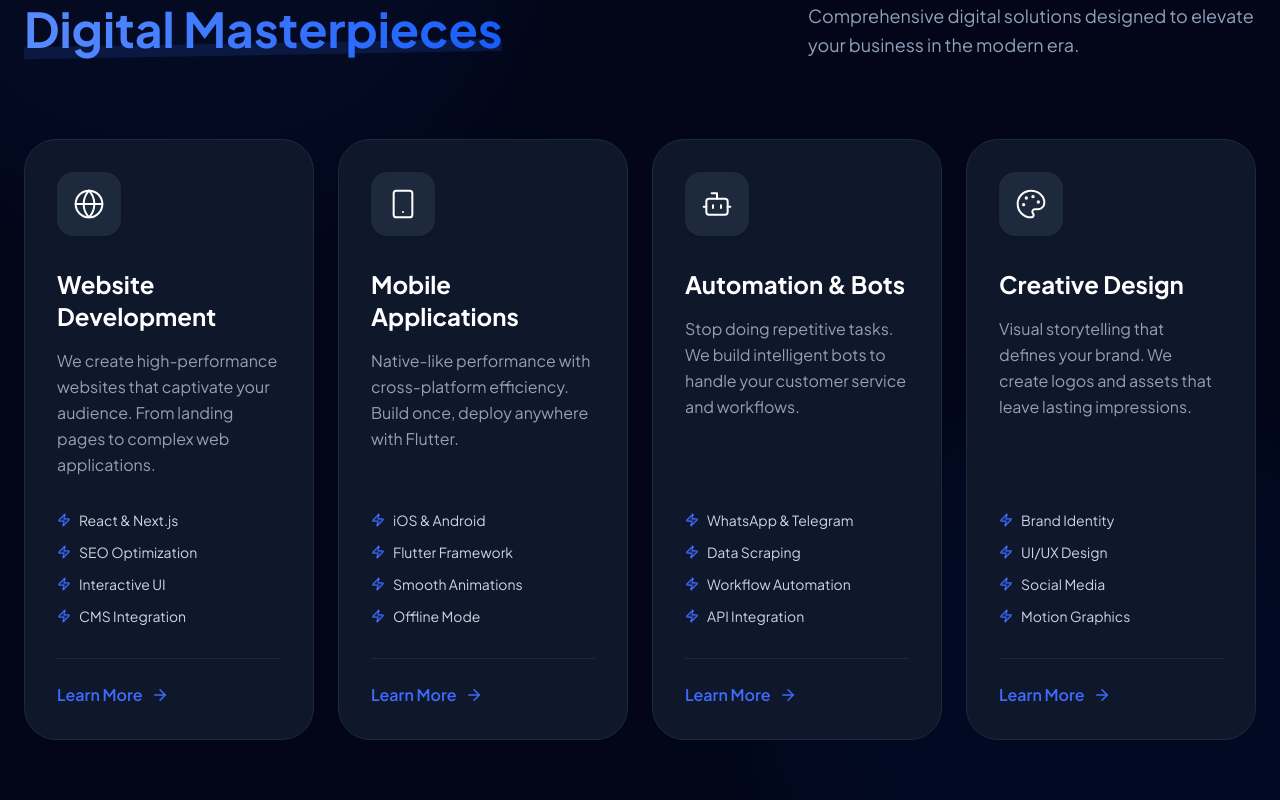
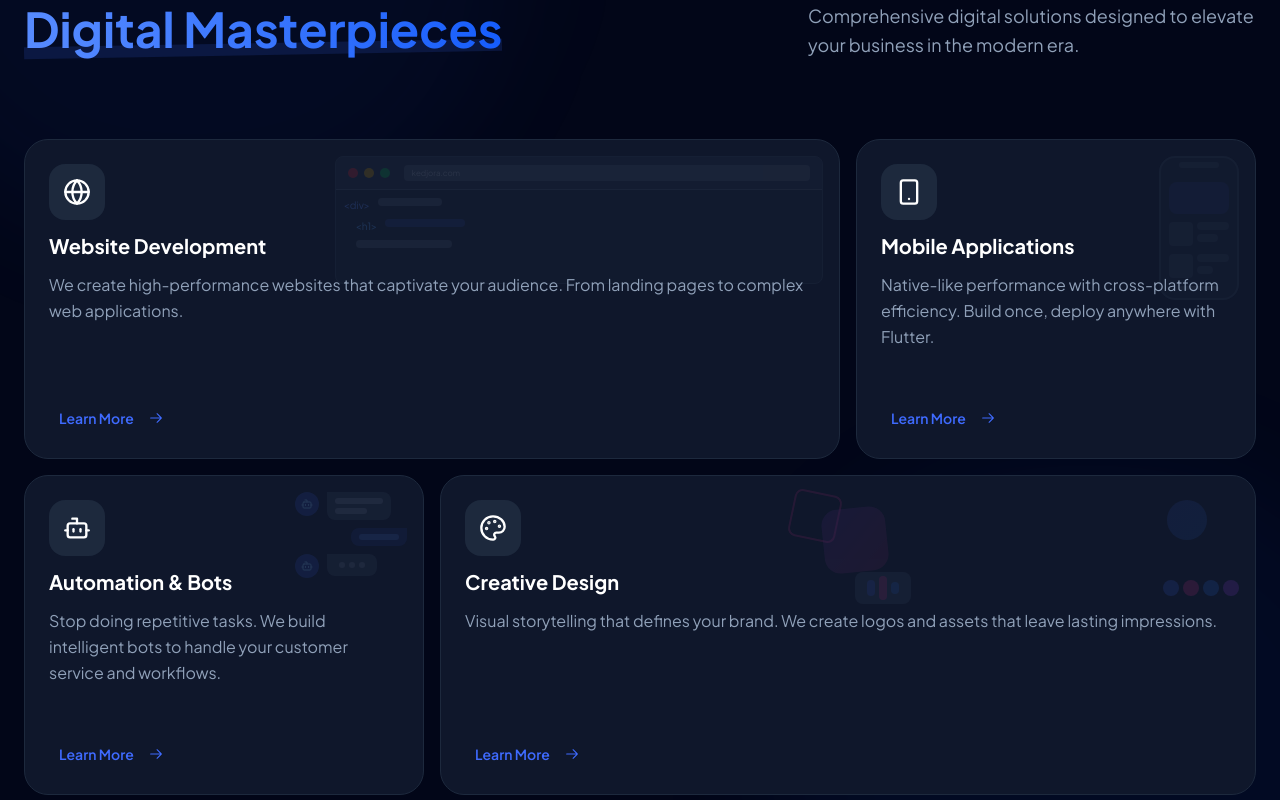
Before and after one commit to Kedjora/kedjora-web, a Next.js app: page /en in a window 1280 px wide. Shown: the part 1220-2020 px from the top of the page. Built offline with nearby package versions, Linux system fonts and the light colour scheme.

Commit message:
feat: enhance Services section with new backgrounds and Bento components

```diff
--- a/app/components/sections/Services.tsx
+++ b/app/components/sections/Services.tsx
@@ -1,47 +1,144 @@
 'use client';
 
-import React from 'react';
-import { motion, Variants } from 'framer-motion';
-import { Globe, Smartphone, Bot, Palette, ArrowRight, Zap } from 'lucide-react';
+import React, { ReactNode } from 'react';
+import { motion } from 'framer-motion';
+import { Globe, Smartphone, Bot, Palette } from 'lucide-react';
 import { LucideIcon } from 'lucide-react';
 import { useTranslations } from 'next-intl';
+import { BentoGrid, BentoCard } from '@/components/ui/bento-grid';
+
+// Background untuk Web Development - Browser mockup dengan code
+const WebBackground = () => (
+  <div className="absolute top-4 right-4 w-[60%] h-32 opacity-20 group-hover:opacity-40 transition-opacity duration-500">
+    <div className="relative w-full h-full bg-slate-800 rounded-lg overflow-hidden border border-slate-700">
+      {/* Browser header */}
+      <div className="flex items-center gap-1.5 px-3 py-2 bg-slate-700/50 border-b border-slate-600">
+        <div className="w-2.5 h-2.5 rounded-full bg-red-500/70" />
+        <div className="w-2.5 h-2.5 rounded-full bg-yellow-500/70" />
+        <div className="w-2.5 h-2.5 rounded-full bg-green-500/70" />
+        <div className="ml-2 flex-1 h-4 bg-slate-600 rounded text-[8px] text-slate-400 flex items-center px-2">kedjora.com</div>
+      </div>
+      {/* Code lines */}
+      <div className="p-2 space-y-1.5">
+        <div className="flex gap-2">
+          <span className="text-primary-400 text-[10px]">{"<div>"}</span>
+          <div className="h-2 w-16 bg-slate-600 rounded" />
+        </div>
+        <div className="flex gap-2 ml-3">
+          <span className="text-blue-400 text-[10px]">{"<h1>"}</span>
+          <div className="h-2 w-20 bg-primary-500/30 rounded" />
+        </div>
+        <div className="flex gap-2 ml-3">
+          <div className="h-2 w-24 bg-slate-600 rounded" />
+        </div>
+      </div>
+    </div>
+  </div>
+);
+
+// Background untuk Mobile - Phone mockup
+const MobileBackground = () => (
+  <div className="absolute top-4 right-4 w-20 h-36 opacity-20 group-hover:opacity-40 transition-opacity duration-500">
+    <div className="relative w-full h-full bg-slate-800 rounded-2xl overflow-hidden border-2 border-slate-700">
+      {/* Phone notch */}
+      <div className="absolute top-1 left-1/2 -translate-x-1/2 w-10 h-1.5 bg-slate-700 rounded-full" />
+      {/* App content */}
+      <div className="mt-4 p-2 space-y-2">
+        <div className="w-full h-8 bg-primary-500/20 rounded-lg" />
+        <div className="flex gap-1">
+          <div className="w-6 h-6 bg-slate-700 rounded" />
+          <div className="flex-1 space-y-1">
+            <div className="h-2 w-full bg-slate-700 rounded" />
+            <div className="h-2 w-2/3 bg-slate-700 rounded" />
+          </div>
+        </div>
+        <div className="flex gap-1">
+          <div className="w-6 h-6 bg-slate-700 rounded" />
+          <div className="flex-1 space-y-1">
+            <div className="h-2 w-full bg-slate-700 rounded" />
+            <div className="h-2 w-1/2 bg-slate-700 rounded" />
+          </div>
+        </div>
+      </div>
+      {/* Bottom bar */}
+      <div className="absolute bottom-2 left-1/2 -translate-x-1/2 w-10 h-1 bg-slate-600 rounded-full" />
+    </div>
+  </div>
+);
+
+// Background untuk Bot - Chat bubbles
+const BotBackground = () => (
+  <div className="absolute top-4 right-4 w-28 h-32 opacity-20 group-hover:opacity-40 transition-opacity duration-500">
+    <div className="space-y-2">
+      {/* Bot message */}
+      <div className="flex gap-2 items-start">
+        <div className="w-6 h-6 rounded-full bg-primary-500/50 flex items-center justify-center">
+          <Bot size={12} className="text-primary-300" />
+        </div>
+        <div className="bg-slate-700 rounded-lg rounded-tl-none px-2 py-1.5 max-w-20">
+          <div className="h-1.5 w-12 bg-slate-500 rounded mb-1" />
+          <div className="h-1.5 w-8 bg-slate-500 rounded" />
+        </div>
+      </div>
+      {/* User message */}
+      <div className="flex gap-2 items-start justify-end">
+        <div className="bg-primary-500/30 rounded-lg rounded-tr-none px-2 py-1.5 max-w-[60px]">
+          <div className="h-1.5 w-10 bg-primary-400/50 rounded" />
+        </div>
+      </div>
+      {/* Bot typing */}
+      <div className="flex gap-2 items-start">
+        <div className="w-6 h-6 rounded-full bg-primary-500/50 flex items-center justify-center">
+          <Bot size={12} className="text-primary-300" />
+        </div>
+        <div className="bg-slate-700 rounded-lg rounded-tl-none px-3 py-2 flex gap-1">
+          <div className="w-1.5 h-1.5 bg-slate-500 rounded-full animate-pulse" />
+          <div className="w-1.5 h-1.5 bg-slate-500 rounded-full animate-pulse delay-75" />
+          <div className="w-1.5 h-1.5 bg-slate-500 rounded-full animate-pulse delay-150" />
+        </div>
+      </div>
+    </div>
+  </div>
+);
+
+// Background untuk Design - Layers/shapes
+const DesignBackground = () => (
+  <div className="absolute top-4 right-4 w-[55%] h-28 opacity-20 group-hover:opacity-40 transition-opacity duration-500">
+    <div className="relative w-full h-full">
+      {/* Floating shapes */}
+      <div className="absolute top-0 left-0 w-12 h-12 border-2 border-pink-500/50 rounded-lg rotate-12" />
+      <div className="absolute top-4 left-8 w-16 h-16 bg-linear-to-br from-purple-500/30 to-pink-500/30 rounded-2xl -rotate-6" />
+      <div className="absolute top-2 right-8 w-10 h-10 bg-linear-to-br from-primary-500/40 to-blue-500/40 rounded-full" />
+      <div className="absolute bottom-0 left-16 w-14 h-8 bg-slate-700 rounded-lg flex items-center justify-center gap-1">
+        <div className="w-2 h-4 bg-primary-500/50 rounded-sm" />
+        <div className="w-2 h-6 bg-pink-500/50 rounded-sm" />
+        <div className="w-2 h-3 bg-blue-500/50 rounded-sm" />
+      </div>
+      {/* Color palette */}
+      <div className="absolute bottom-2 right-0 flex gap-1">
+        <div className="w-4 h-4 rounded-full bg-primary-500/60" />
+        <div className="w-4 h-4 rounded-full bg-pink-500/60" />
+        <div className="w-4 h-4 rounded-full bg-blue-500/60" />
+        <div className="w-4 h-4 rounded-full bg-purple-500/60" />
+      </div>
+    </div>
+  </div>
+);
 
 interface ServiceConfig {
   id: string;
   key: 'web' | 'mobile' | 'bot' | 'design';
   icon: LucideIcon;
+  className: string;
+  background: ReactNode;
 }
 
 const serviceConfigs: ServiceConfig[] = [
-  { id: 'web', key: 'web', icon: Globe },
-  { id: 'mobile', key: 'mobile', icon: Smartphone },
-  { id: 'bot', key: 'bot', icon: Bot },
-  { id: 'design', key: 'design', icon: Palette }
+  { id: 'web', key: 'web', icon: Globe, className: 'md:col-span-2', background: <WebBackground /> },
+  { id: 'mobile', key: 'mobile', icon: Smartphone, className: 'md:col-span-1', background: <MobileBackground /> },
+  { id: 'bot', key: 'bot', icon: Bot, className: 'md:col-span-1', background: <BotBackground /> },
+  { id: 'design', key: 'design', icon: Palette, className: 'md:col-span-2', background: <DesignBackground /> }
 ];
-
-const container: Variants = {
-  hidden: { opacity: 0 },
-  show: {
-    opacity: 1,
-    transition: {
-      staggerChildren: 0.1,
-      delayChildren: 0.2
-    }
-  }
-};
-
-const item: Variants = {
-  hidden: { opacity: 0, y: 30 },
-  show: {
-    opacity: 1,
-    y: 0,
-    transition: {
-      type: "spring",
-      stiffness: 40,
-      damping: 15
-    }
-  }
-};
 
 const ServicesSection: React.FC = () => {
   const t = useTranslations('services');
@@ -93,60 +190,20 @@ const ServicesSection: React.FC = () => {
             </motion.p>
         </div>
 
-        <motion.div
-          variants={container}
-          initial="hidden"
-          whileInView="show"
-          viewport={{ once: true, margin: "-100px" }}
-          className="grid grid-cols-1 md:grid-cols-2 lg:grid-cols-4 gap-6"
-        >
-          {serviceConfigs.map((service) => {
-            const features = t.raw(`items.${service.key}.features`) as string[];
-            return (
-              <motion.div
-                key={service.id}
-                variants={item}
-                className="group relative p-8 h-full rounded-4xl bg-slate-900 border border-slate-800 transition-all duration-500 hover:shadow-2xl hover:shadow-primary-500/10 hover:-translate-y-2"
-              >
-                {/* Hover Gradient Border Effect */}
-                <div className="absolute inset-0 rounded-4xl bg-linear-to-br from-primary-500/20 via-transparent to-transparent opacity-0 group-hover:opacity-100 transition-opacity duration-500 pointer-events-none" />
-
-                <div className="relative z-10 flex flex-col h-full">
-                  {/* Icon Container */}
-                  <div className="mb-8 relative inline-flex">
-                      <div className="absolute inset-0 bg-primary-500/20 blur-xl rounded-full opacity-0 group-hover:opacity-100 transition-opacity duration-500 scale-150"></div>
-                      <div className="w-16 h-16 rounded-2xl bg-slate-800 group-hover:bg-primary-500 transition-colors duration-500 flex items-center justify-center text-white group-hover:text-white shadow-sm">
-                          <service.icon size={32} strokeWidth={1.5} />
-                      </div>
-                  </div>
-
-                  <h3 className="text-2xl font-bold text-white mb-4 group-hover:text-primary-500 transition-colors duration-300">
-                    {t(`items.${service.key}.title`)}
-                  </h3>
-
-                  <p className="text-slate-400 leading-relaxed mb-8 grow">
-                    {t(`items.${service.key}.description`)}
-                  </p>
-
-                  <div className="space-y-3 mb-8">
-                      {features.map((feature: string, i: number) => (
-                          <div key={i} className="flex items-center text-sm text-slate-300">
-                              <Zap size={14} className="text-primary-500 mr-2 shrink-0 fill-primary-500/20" />
-                              {feature}
-                          </div>
-                      ))}
-                  </div>
-
-                  {/* Arrow Button */}
-                  <div className="pt-6 border-t border-slate-800 flex items-center text-primary-500 font-semibold group/btn cursor-pointer">
-                      <span className="mr-2">{tCommon('learnMore')}</span>
-                      <ArrowRight size={18} className="transform transition-transform duration-300 group-hover/btn:translate-x-1" />
-                  </div>
-                </div>
-              </motion.div>
-            );
-          })}
-        </motion.div>
+        <BentoGrid className="grid-cols-1 md:grid-cols-3 auto-rows-[20rem]">
+          {serviceConfigs.map((service) => (
+            <BentoCard
+              key={service.id}
+              name={t(`items.${service.key}.title`)}
+              description={t(`items.${service.key}.description`)}
+              Icon={service.icon}
+              className={service.className}
+              href="#contact"
+              cta={tCommon('learnMore')}
+              background={service.background}
+            />
+          ))}
+        </BentoGrid>
       </div>
     </section>
   );
--- /dev/null
+++ b/app/components/ui/bento-grid.tsx
@@ -0,0 +1,87 @@
+import { ComponentPropsWithoutRef, ReactNode } from "react"
+import { ArrowRightIcon } from "@radix-ui/react-icons"
+
+import { cn } from "@/lib/utils"
+import { Button } from "@/components/ui/button"
+
+interface BentoGridProps extends ComponentPropsWithoutRef<"div"> {
+  children: ReactNode
+  className?: string
+}
+
+interface BentoCardProps extends ComponentPropsWithoutRef<"div"> {
+  name: string
+  className: string
+  background: ReactNode
+  Icon: React.ElementType
+  description: string
+  href: string
+  cta: string
+}
+
+const BentoGrid = ({ children, className, ...props }: BentoGridProps) => {
+  return (
+    <div
+      className={cn(
+        "grid w-full auto-rows-[22rem] grid-cols-3 gap-4",
+        className
+      )}
+      {...props}
+    >
+      {children}
+    </div>
+  )
+}
+
+const BentoCard = ({
+  name,
+  className,
+  background,
+  Icon,
+  description,
+  href,
+  cta,
+  ...props
+}: BentoCardProps) => (
+  <div
+    key={name}
+    className={cn(
+      "group relative col-span-3 flex flex-col justify-between overflow-hidden rounded-3xl",
+      "bg-slate-900 border border-slate-800",
+      "transition-all duration-500 hover:shadow-2xl hover:shadow-primary-500/10 hover:border-slate-700 hover:-translate-y-1",
+      className
+    )}
+    {...props}
+  >
+    <div>{background}</div>
+    <div className="p-6 flex flex-col h-full">
+      <div className="pointer-events-none z-10 flex transform-gpu flex-col gap-3 transition-all duration-300 group-hover:-translate-y-4">
+        <div className="w-14 h-14 rounded-2xl bg-slate-800 group-hover:bg-primary-500 transition-colors duration-500 flex items-center justify-center">
+          <Icon className="h-7 w-7 text-white transition-all duration-300 ease-in-out" />
+        </div>
+        <h3 className="text-xl font-bold text-white group-hover:text-primary-400 transition-colors duration-300">
+          {name}
+        </h3>
+        <p className="text-slate-400 leading-relaxed">{description}</p>
+      </div>
+
+      <div className="mt-auto pt-6 transition-all duration-300 group-hover:-translate-y-4">
+        <Button
+          variant="link"
+          asChild
+          size="sm"
+          className="p-0 text-primary-500 hover:text-primary-400 font-semibold"
+        >
+          <a href={href}>
+            {cta}
+            <ArrowRightIcon className="ms-2 h-4 w-4 rtl:rotate-180 transition-transform group-hover:translate-x-1" />
+          </a>
+        </Button>
+      </div>
+    </div>
+
+    <div className="pointer-events-none absolute inset-0 rounded-3xl transform-gpu transition-all duration-300 group-hover:bg-primary-500/5" />
+  </div>
+)
+
+export { BentoCard, BentoGrid }
--- /dev/null
+++ b/app/components/ui/button.tsx
@@ -0,0 +1,60 @@
+import * as React from "react"
+import { Slot } from "@radix-ui/react-slot"
+import { cva, type VariantProps } from "class-variance-authority"
+
+import { cn } from "@/lib/utils"
+
+const buttonVariants = cva(
+  "inline-flex items-center justify-center gap-2 whitespace-nowrap rounded-md text-sm font-medium transition-all disabled:pointer-events-none disabled:opacity-50 [&_svg]:pointer-events-none [&_svg:not([class*='size-'])]:size-4 shrink-0 [&_svg]:shrink-0 outline-none focus-visible:border-ring focus-visible:ring-ring/50 focus-visible:ring-[3px] aria-invalid:ring-destructive/20 dark:aria-invalid:ring-destructive/40 aria-invalid:border-destructive",
+  {
+    variants: {
+      variant: {
+        default: "bg-primary text-primary-foreground hover:bg-primary/90",
+        destructive:
+          "bg-destructive text-white hover:bg-destructive/90 focus-visible:ring-destructive/20 dark:focus-visible:ring-destructive/40 dark:bg-destructive/60",
+        outline:
+          "border bg-background shadow-xs hover:bg-accent hover:text-accent-foreground dark:bg-input/30 dark:border-input dark:hover:bg-input/50",
+        secondary:
+          "bg-secondary text-secondary-foreground hover:bg-secondary/80",
+        ghost:
+          "hover:bg-accent hover:text-accent-foreground dark:hover:bg-accent/50",
+        link: "text-primary underline-offset-4 hover:underline",
+      },
+      size: {
+        default: "h-9 px-4 py-2 has-[>svg]:px-3",
+        sm: "h-8 rounded-md gap-1.5 px-3 has-[>svg]:px-2.5",
+        lg: "h-10 rounded-md px-6 has-[>svg]:px-4",
+        icon: "size-9",
+        "icon-sm": "size-8",
+        "icon-lg": "size-10",
+      },
+    },
+    defaultVariants: {
+      variant: "default",
+      size: "default",
+    },
+  }
+)
+
+function Button({
+  className,
+  variant,
+  size,
+  asChild = false,
+  ...props
+}: React.ComponentProps<"button"> &
+  VariantProps<typeof buttonVariants> & {
+    asChild?: boolean
+  }) {
+  const Comp = asChild ? Slot : "button"
+
+  return (
+    <Comp
+      data-slot="button"
+      className={cn(buttonVariants({ variant, size, className }))}
+      {...props}
+    />
+  )
+}
+
+export { Button, buttonVariants }
--- a/package.json
+++ b/package.json
@@ -9,6 +9,9 @@
     "lint": "eslint"
   },
   "dependencies": {
+    "@radix-ui/react-icons": "^1.3.2",
+    "@radix-ui/react-slot": "^1.2.4",
+    "class-variance-authority": "^0.7.1",
     "clsx": "^2.1.1",
     "framer-motion": "^12.23.25",
     "lucide-react": "^0.555.0",
@@ -26,6 +29,7 @@
     "eslint": "^9",
     "eslint-config-next": "16.0.6",
     "tailwindcss": "^4",
+    "tw-animate-css": "^1.4.0",
     "typescript": "^5"
   }
 }
```
Also changed, not shown: components.json (added), 1 other file (tests, documents, lock files or other folders).
